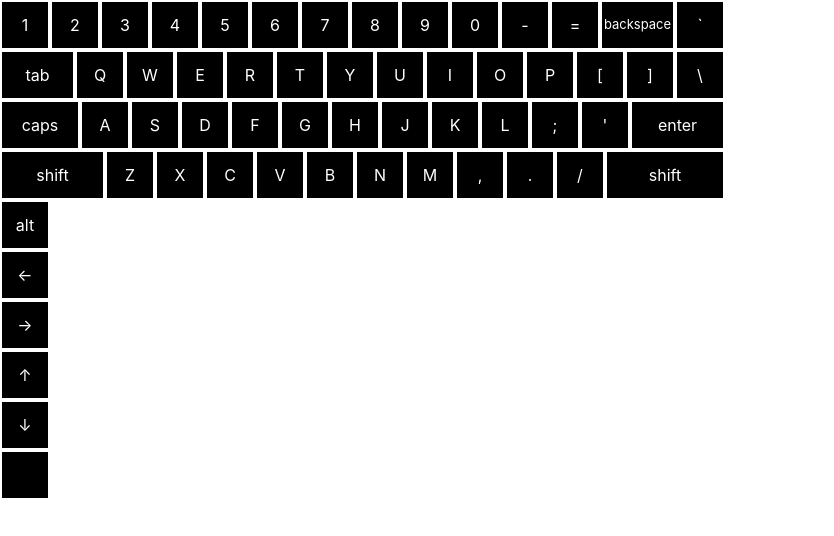
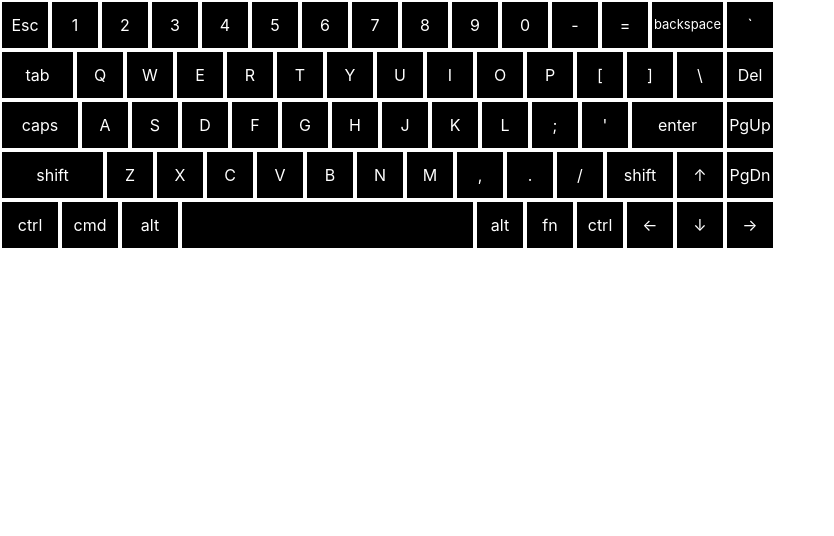
Before and after one commit to Ocarinaoftime/Keystrokes, a plain HTML site: page index.html in a window 1280 px wide. Shown: the whole page, without its empty margins (0-834 px from the left). Drawn offline with nearby package versions, Linux system fonts and the light colour scheme.

Commit message:
Make changes to fit the Higround Base 65 Performance keyboard and add "fn" key

```diff
--- a/index.html
+++ b/index.html
@@ -17,74 +17,79 @@
             align-items: center;
             justify-content: center;
         }
+        #esc {
+            position: absolute;
+            top: 0px;
+            left: 0px
+        }
         #\` {
             position: absolute;
             top: 0px;
-            left: 675px
+            left: 725px
         }
         #\31 {
             position: absolute;
-            left: 0px;
+            left: 50px;
             top: 0px;
         }
         #\32 {
             position: absolute;
-            left: 50px;
+            left: 100px;
             top: 0px;
         }
         #\33 {
             position: absolute;
-            left: 100px;
+            left: 150px;
             top: 0px;
         }
         #\34 {
             position: absolute;
-            left: 150px;
+            left: 200px;
             top: 0px;
         }
         #\35 {
             position: absolute;
-            left: 200px;
+            left: 250px;
             top: 0px;
         }
         #\36 {
             position: absolute;
-            left: 250px;
+            left: 300px;
             top: 0px;
         }
         #\37 {
             position: absolute;
-            left: 300px;
+            left: 350px;
             top: 0px;
         }
         #\38 {
             position: absolute;
-            left: 350px;
+            left: 400px;
             top: 0px;
         }
         #\39 {
             position: absolute;
-            left: 400px;
+            left: 450px;
             top: 0px;
         }
         #\30 {
             position: absolute;
-            left: 450px;
+            left: 500px;
             top: 0px;
         }
         #\- {
             position: absolute;
-            left: 500px;
+            left: 550px;
             top: 0px;
         }
         #\= {
             position: absolute;
-            left: 550px;
+            left: 600px;
             top: 0px;
         }
         #backspace {
             position: absolute;
-            left: 600px;
+            left: 650px;
             top: 0px;
             width: 75px;
             font-size: small;
@@ -159,6 +164,11 @@
             top: 50px;
             left: 675px;
         }
+        #delete {
+            position: absolute;
+            top: 50px;
+            left: 725px;
+        }
         #caps_lock {
             position: absolute;
             top: 100px;
@@ -226,6 +236,11 @@
             left: 630px;
             width: 95px;
         }
+        #page_up {
+            position: absolute;
+            top: 100px;
+            left: 725px;
+        }
         #shift {
             position: absolute;
             top: 150px;
@@ -286,8 +301,80 @@
             position: absolute;
             top: 150px;
             left: 605px;
-            width: 120px;
+            width: 70px;
         }
+        #page_down {
+            position: absolute;
+            top: 150px;
+            left: 725px;
+        }
+        #right {
+            position: absolute;
+            top: 200px;
+            left: 725px;
+            width: 50px;
+        }
+        #left {
+            position: absolute;
+            top: 200px;
+            left: 625px;
+            width: 50px;
+        }
+        #down {
+            position: absolute;
+            top: 200px;
+            left: 675px;
+            width: 50px;
+        }
+        #up {
+            position: absolute;
+            top: 150px;
+            left: 675px;
+            width: 50px;
+        }
+        #ctrl_r {
+            position: absolute;
+            top: 200px;
+            left: 575px;
+            width: 50px;
+        }
+        #fn {
+            position: absolute;
+            top: 200px;
+            left: 525px;
+            width: 50px;
+        }
+        #alt_r {
+            position: absolute;
+            top: 200px;
+            left: 475px;
+            width: 50px;
+        }
+        #space {
+            position: absolute;
+            top: 200px;
+            width: 295px;
+            left: 180px;
+        }
+        #ctrl {
+            position: absolute;
+            width: 60px;
+            top: 200px;
+            left: 0px;
+        }
+        #cmd {
+            position: absolute;
+            width: 60px;
+            left: 60px;
+            top: 200px;
+        }
+        #alt {
+            position: absolute;
+            width: 60px;
+            left: 120px;
+            top: 200px;
+        }
+
     </style>
 </head>
 <body>
@@ -295,7 +382,8 @@
         <div id="tab" class="key">tab</div>
         <div id="cmd" class="key">cmd</div>
         <div id="cmd_r" class="key">cmd</div>
-        <div id="ctrl" class="key">control</div>
+        <div id="ctrl" class="key">ctrl</div>
+        <div id="ctrl_r" class="key">ctrl</div>
         <div id="backspace" class="key">backspace</div>
         <div id="shift_r" class="key">shift</div>
         <div id="shift" class="key">shift</div>
@@ -308,6 +396,7 @@
         <div id="up" class="key">&uarr;</div>
         <div id="down" class="key">&darr;</div>
         <div id="enter" class="key">enter</div>
+        <div id="esc" class="key">Esc</div>
         <div id="]" class="key">]</div>
         <div id="," class="key">,</div>
         <div id="/" class="key">/</div>
@@ -318,6 +407,10 @@
         <div id="=" class="key">=</div>
         <div id="-" class="key">-</div>
         <div id="[" class="key">[</div>
+        <div id="delete" class="key">Del</div>
+        <div id="page_up" class="key">PgUp</div>
+        <div id="page_down" class="key">PgDn</div>
+        <div id="fn" class="key">fn</div>
     </div>
     <script src="./main.js"></script>
 </body>
--- a/main.js
+++ b/main.js
@@ -29,6 +29,7 @@ for (var i = 0; i < characters.length; i++) {
 websocket.addEventListener("message", ({ data }) => {
     /**@type {Data}*/
     const key = JSON.parse(data);
+    console.log(key.key);
     if (/[!@#$%^&*()]/g.test(key.key.toLowerCase())) return;
     if (document.getElementById(key.key.toLowerCase()) == null) return;
     if (key.event == "press") {
@@ -40,3 +41,6 @@ websocket.addEventListener("message", ({ data }) => {
         document.getElementById(key.key.toLowerCase()).style.color = "white";
     }
 });
+websocket.onclose = function() {
+    websocket.url = "ws://127.0.0.1:8001"
+}
```
Also changed, not shown: 1 other file.
